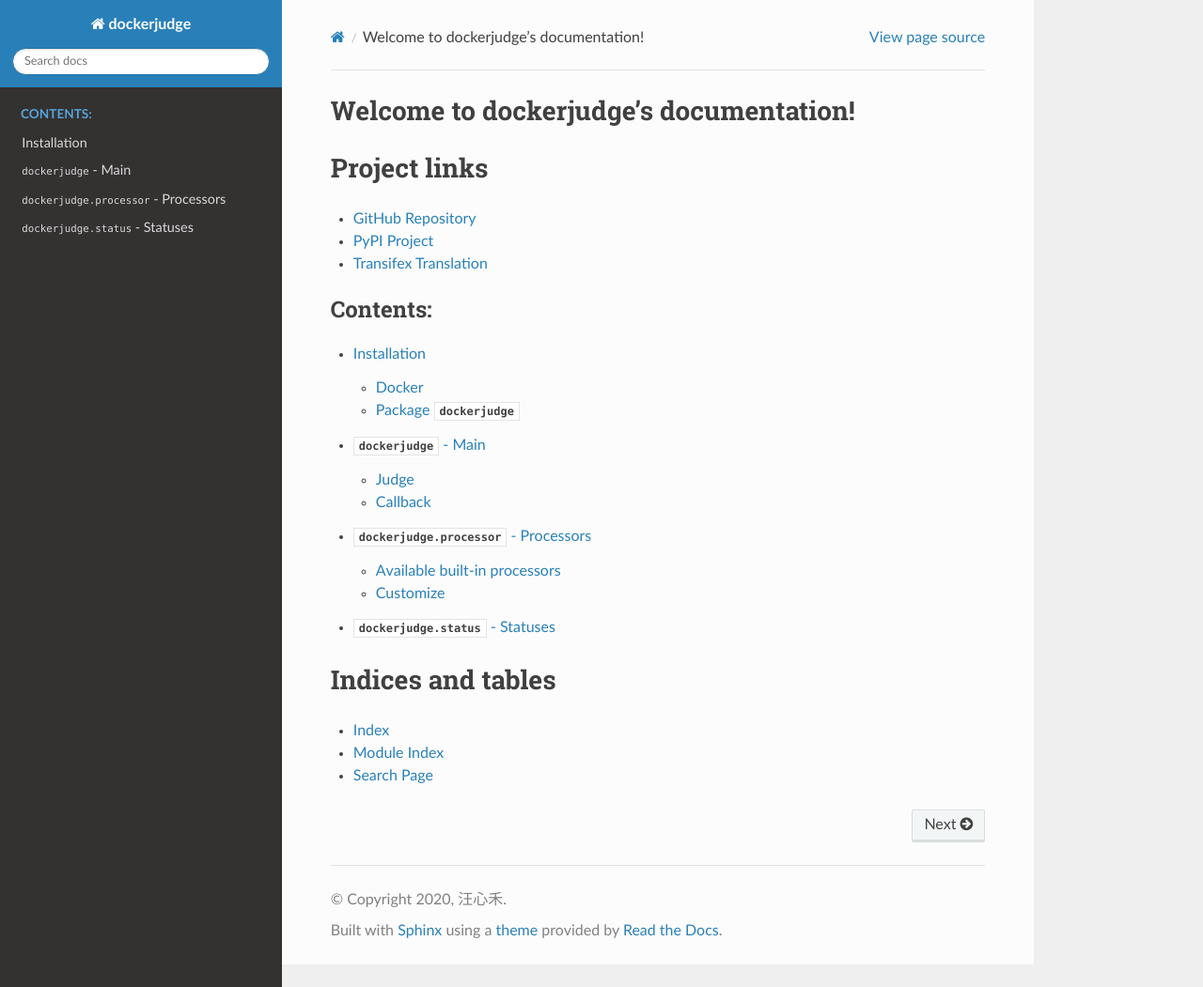
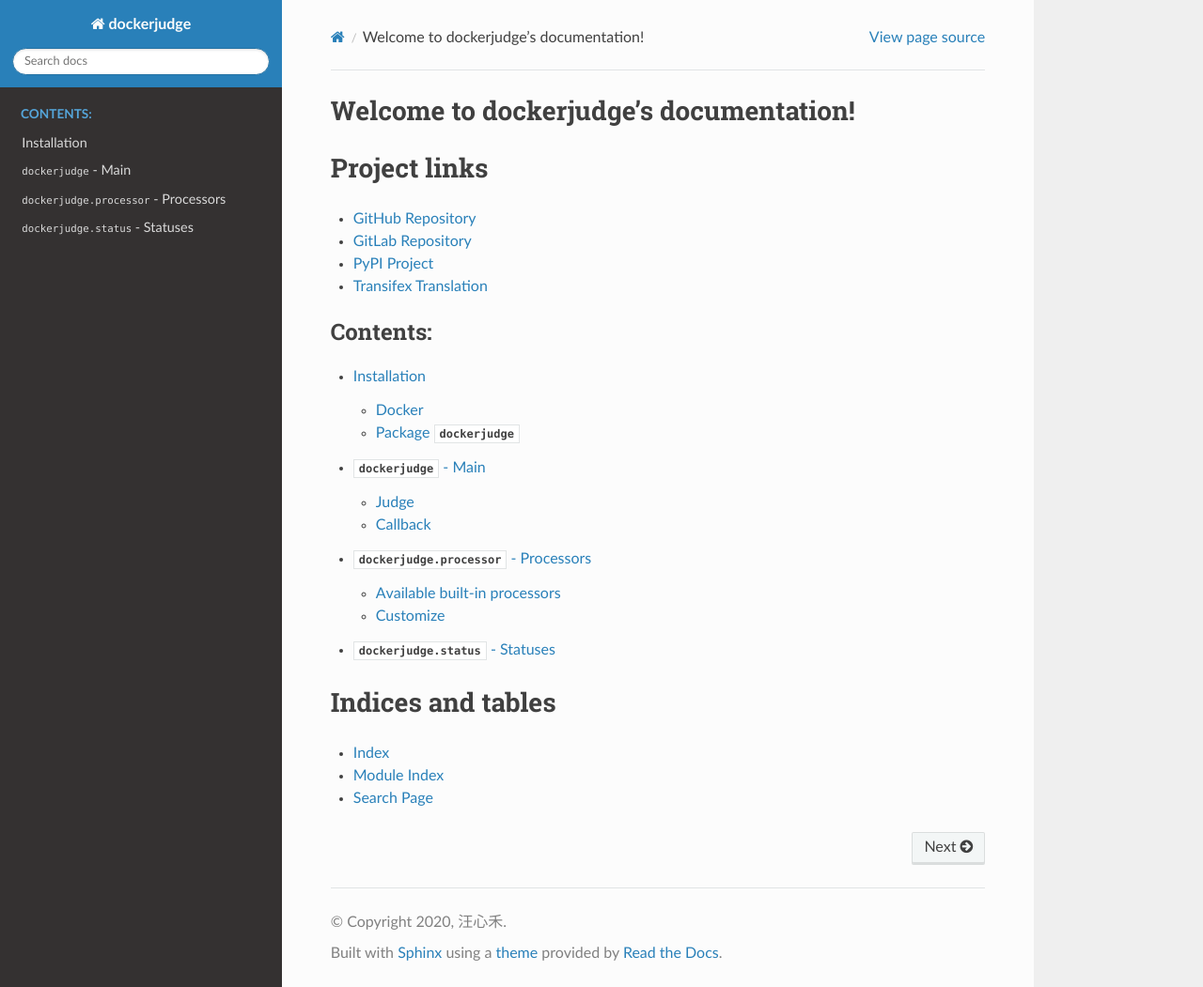
Before and after one commit to wxh06/dockerjudge, a Sphinx documentation site: the page built from docs/index.rst, in a window 1280 px wide and 1051 px high. Shown: the whole window at 94% size. Built offline with Sphinx 7.4.7 and the Read the Docs theme 2.0.0, drawn with Linux system fonts in a browser that asks for light colours.

Commit message:
GitLab link

```diff
--- a/docs/index.rst
+++ b/docs/index.rst
@@ -9,6 +9,7 @@
 Project links
 =============
 - `GitHub Repository <https://github.com/wxh06/dockerjudge>`_
+- `GitLab Repository <https://gitlab.com/wangxinhe/dockerjudge>`_
 - `PyPI Project <https://pypi.org/project/dockerjudge/>`_
 - `Transifex Translation <https://www.transifex.com/piterator/dockerjudge/>`_
 
```
